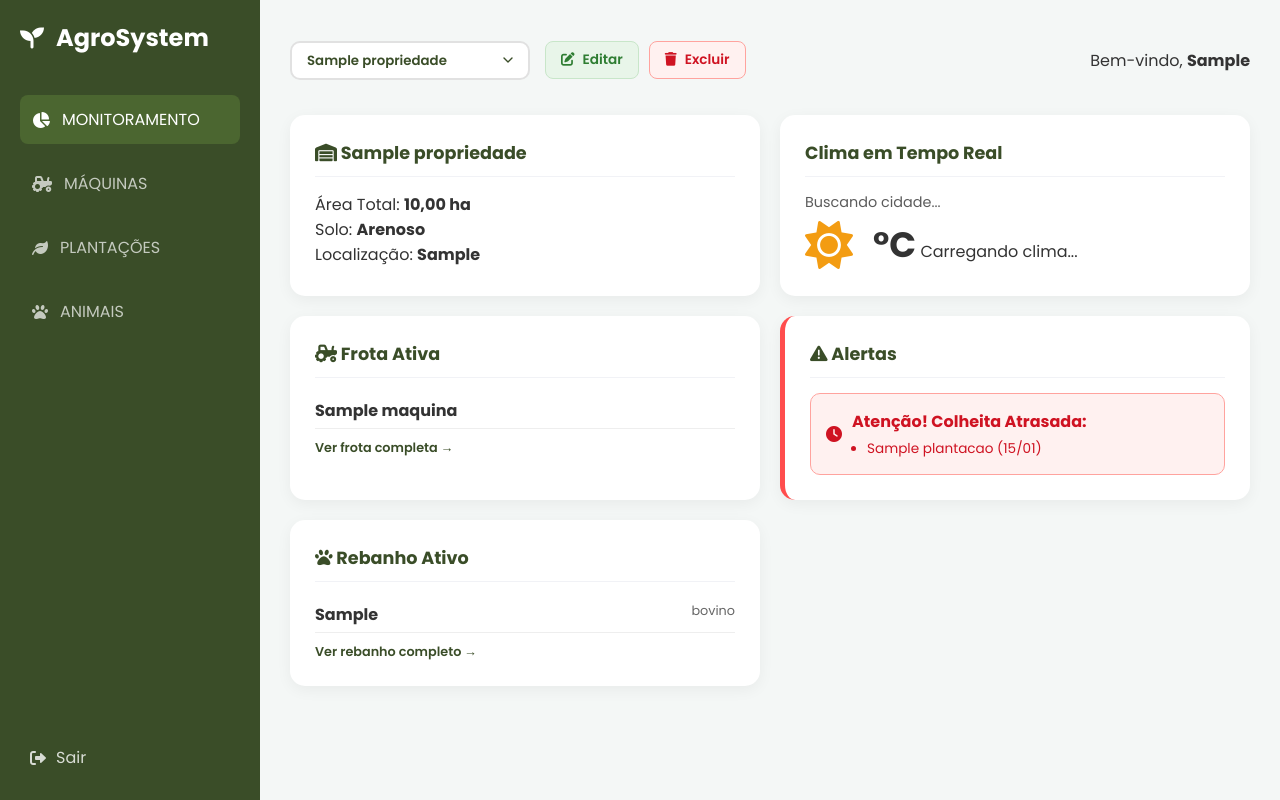
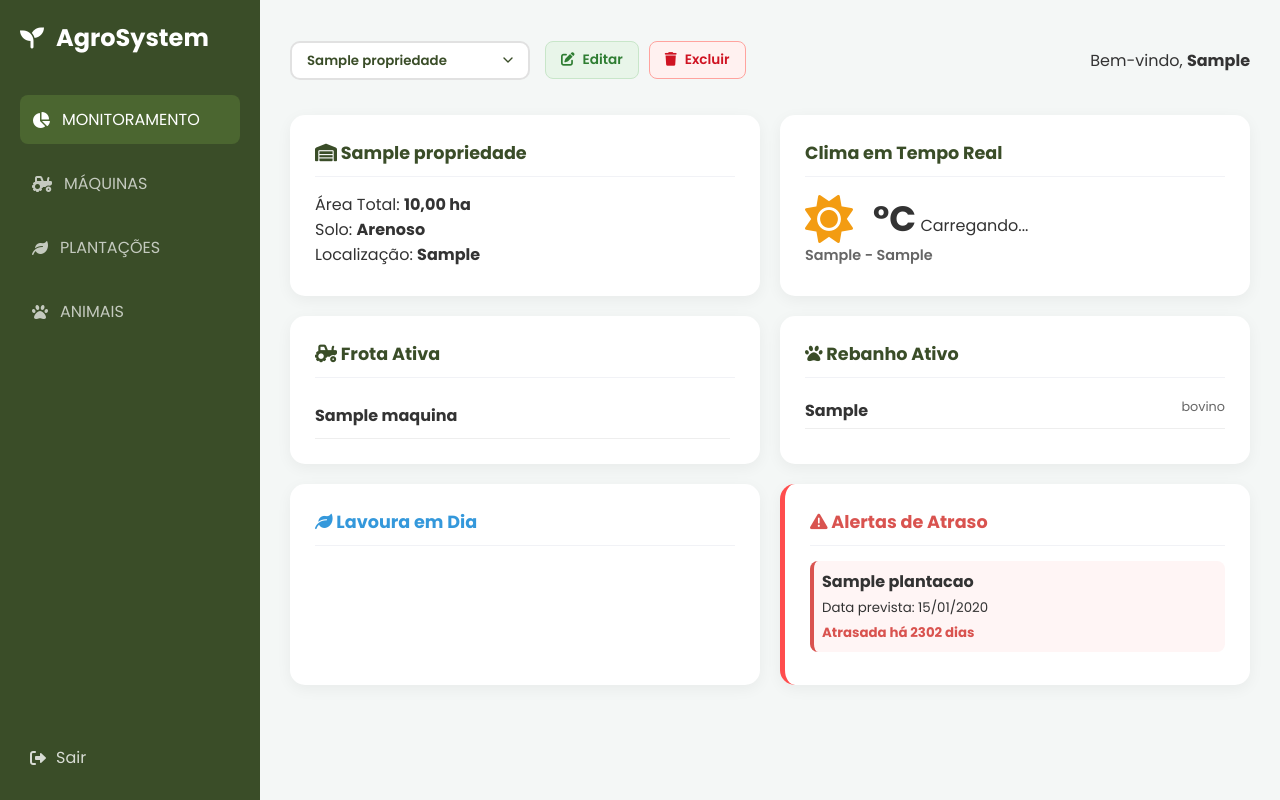
Before and after one commit to nicolasnevess/AgroSystem, a Django app: page /dashboard/ in a window 1280 px wide. Run offline with Django 5.2, Linux system fonts and the light colour scheme; a user stored in the database is signed in; tables that the repository leaves empty hold one stand-in row (values such as "Sample post").

Commit message:
Alertas e colheitas com contagem de dias

```diff
--- a/core/templates/config_propriedade.html
+++ b/core/templates/config_propriedade.html
@@ -45,7 +45,7 @@
                 <form method="POST" class="agro-form">
                     {% csrf_token %}
                     <div class="input-group">
-                        <label>Nome da Fazenda/Propriedade</label>
+                        <label>Nome da Fazenda / Propriedade</label>
                         <input type="text" name="nome_fazenda" placeholder="Ex: Fazenda Santa Maria" required>
                     </div>
 
--- a/core/templates/dashboard.html
+++ b/core/templates/dashboard.html
@@ -72,7 +72,7 @@
                                 <i class="fas fa-edit"></i> <span>Editar</span>
                             </a>
                             <a href="{% url 'deletar_propriedade' fazenda_ativa.id %}" class="btn-action delete" title="Excluir Propriedade"
-                               onclick="return confirm('ATENÇÃO: Excluir esta fazenda apagará permanentemente todos os animais, máquinas e plantações vinculados a ela. Confirmar?')">
+                               onclick="return confirm('Confirmar exclusão?')">
                                 <i class="fas fa-trash"></i> <span>Excluir</span>
                             </a>
                         </div>
@@ -88,13 +88,7 @@
                 <section class="welcome-banner" style="background: rgba(255, 255, 255, 0.9); border: 2px dashed #4b6630; padding: 60px 40px; text-align: center; border-radius: 20px; margin: 40px auto; max-width: 800px;">
                     <div class="welcome-text">
                         <h2 style="color: #4b6630; font-size: 2.5rem; margin-bottom: 15px;">🌱 Quase lá!</h2>
-                        <p style="color: #666; font-size: 1.2rem; margin-bottom: 30px;">
-                            Seja bem-vindo ao <strong>AgroSystem</strong>.<br>
-                            Para começar a monitorar sua produção, máquinas e rebanho, primeiro cadastre sua propriedade rural.
-                        </p>
-                        <a href="{% url 'config_propriedade' %}" class="btn-setup" style="background: #4b6630; color: white; padding: 15px 40px; border-radius: 30px; text-decoration: none; font-weight: bold; display: inline-block; transition: 0.3s;">
-                            Cadastrar Minha Fazenda
-                        </a>
+                        <a href="{% url 'config_propriedade' %}" class="btn-setup">Cadastrar Minha Fazenda</a>
                     </div>
                 </section>
             {% else %}
@@ -103,66 +97,43 @@
                         <h3><i class="fas fa-warehouse"></i> {{ fazenda_ativa.nome_fazenda }}</h3>
                         <p>Área Total: <strong>{{ fazenda_ativa.area_total }} ha</strong></p>
                         <p>Solo: <strong>{{ fazenda_ativa.get_tipo_solo_display }}</strong></p>
-                        <p>Localização: <strong>{{ fazenda_ativa.cidade|default:"Não informada" }}</strong></p>
+                        <p>Localização: <strong>{{ fazenda_ativa.cidade }}</strong></p>
                     </div>
 
-                    <div class="info-card" id="clima-wrapper"
-                        data-cidade="{{ fazenda_ativa.cidade }}"
-                        data-uf="{{ fazenda_ativa.uf }}">
-
+                    <div class="info-card" id="clima-wrapper" data-cidade="{{ fazenda_ativa.cidade }}" data-uf="{{ fazenda_ativa.uf }}">
                         <h3>Clima em Tempo Real</h3>
-                        <p class="city-name" style="font-size: 0.9rem; opacity: 0.8; margin-bottom: 5px;">Buscando cidade...</p>
 
                         <div class="weather-content">
                             <i id="weather-icon" class="fas fa-sun"></i>
                             <div>
                                 <span class="temp"> °C</span>
-                                <span class="desc">Carregando clima...</span>
+                                <span class="desc">Carregando...</span>
                             </div>
                         </div>
+
+                         <p class="city-name" style="font-size: 0.9rem; color: #666; margin-bottom: 5px; font-weight: 600;">
+                            {{ fazenda_ativa.cidade }} - {{ fazenda_ativa.uf }}
+                        </p>
                     </div>
 
                     <div class="info-card">
                         <h3><i class="fas fa-tractor"></i> Frota Ativa</h3>
+                        <div style="max-height: 200px; overflow-y: auto; padding-right: 5px;">
                             <ul style="list-style: none; padding: 0; margin: 0;">
-                            {% for m in maquinas|slice:":3" %}
-                            <li style="padding: 5px 0; border-bottom: 1px solid #eee;">
+                                {% for m in maquinas %}
+                                <li style="padding: 10px 0; border-bottom: 1px solid #eee;">
                                     <strong>{{ m.nome }}</strong>
                                 </li>
                                 {% empty %}
                                 <li>Nenhuma máquina ativa.</li>
                                 {% endfor %}
                             </ul>
-                        {% if maquinas %}
-                        <a href="{% url 'maquinas' %}" style="display: block; margin-top: 10px; font-size: 0.8rem; color: var(--primary-green); text-decoration: none; font-weight: 600;">Ver frota completa →</a>
-                        {% endif %}
                         </div>
-
-                    <div class="info-card alerts-box">
-                        <h3><i class="fas fa-exclamation-triangle"></i> Alertas</h3>
-                        {% if plantacoes_atrasadas %}
-                            <div class="alert-item high">
-                                <i class="fas fa-clock"></i>
-                                <div>
-                                    <p><strong>Atenção! Colheita Atrasada:</strong></p>
-                                    <ul style="margin-left: 15px; font-size: 0.85rem; margin-top: 5px;">
-                                        {% for p in plantacoes_atrasadas %}
-                                            <li>{{ p.nome_planta }} ({{ p.previsao_colheita|date:"d/m" }})</li>
-                                        {% endfor %}
-                                    </ul>
-                                </div>
-                            </div>
-                        {% else %}
-                            <div class="alert-item success">
-                                <i class="fas fa-check-circle"></i>
-                                <p>Tudo em dia na sua lavoura.</p>
-                            </div>
-                        {% endif %}
                     </div>
 
                     <div class="info-card">
                         <h3><i class="fas fa-paw"></i> Rebanho Ativo</h3>
-                        <ul style="list-style: none; padding: 0; margin: 0;">
+                        <ul style="list-style: none; padding: 0;">
                             {% for a in animais|slice:":3" %}
                             <li style="padding: 5px 0; border-bottom: 1px solid #eee; display: flex; justify-content: space-between;">
                                 <strong>{{ a.identificacao }}</strong>
@@ -172,9 +143,53 @@
                             <li>Nenhum animal cadastrado.</li>
                             {% endfor %}
                         </ul>
-                        {% if animais %}
-                        <a href="{% url 'animais' %}" style="display: block; margin-top: 10px; font-size: 0.8rem; color: var(--primary-green); text-decoration: none; font-weight: 600;">Ver rebanho completo →</a>
+                    </div>
+
+                    <div class="info-card">
+                        <h3 style="color: #3498db;"><i class="fas fa-leaf"></i> Lavoura em Dia</h3>
+                        <div style="max-height: 200px; overflow-y: auto;">
+                            {% for item in lista_colheita %}
+                                {% if item.dias >= 0 %}
+                                    <div style="padding: 8px; background: #f0f7ff; border-radius: 8px; margin-bottom: 8px; border-left: 4px solid #3498db;">
+                                        <strong style="display:block;">{{ item.nome }}</strong>
+                                        <small>Colheita em: {{ item.data|date:"d/m/Y" }}</small><br>
+                                        <small style="color: #3498db; font-weight:bold;">
+                                            {% if item.dias == 0 %} Colher hoje! {% else %} Faltam {{ item.dias }} dias {% endif %}
+                                        </small>
+                                    </div>
                                 {% endif %}
+                            {% empty %}
+                                <p style="font-size: 0.9rem; color: #666;">Sem plantações ativas.</p>
+                            {% endfor %}
+                        </div>
+                    </div>
+
+                    <div class="info-card alerts-box">
+                        <h3 style="color: #d9534f;"><i class="fas fa-exclamation-triangle"></i> Alertas de Atraso</h3>
+                        <div style="max-height: 200px; overflow-y: auto;">
+
+                            {% for item in lista_colheita %}
+                                {% if item.dias < 0 %}
+                                    <div style="padding: 8px; background: #fff5f5; border-radius: 8px; margin-bottom: 8px; border-left: 4px solid #d9534f;">
+                                        <strong style="display:block;">{{ item.nome }}</strong>
+                                        <small>Data prevista: {{ item.data|date:"d/m/Y" }}</small><br>
+                                        <small style="color: #d9534f; font-weight: bold;">Atrasada há {{ item.dias|stringformat:"i"|slice:"1:" }} dias</small>
+                                    </div>
+                                {% endif %}
+                            {% endfor %}
+
+                            {% if not plantacoes_atrasadas %}
+                                <script>
+                                    // Se não houver nenhum card vermelho dentro desta div, mostra a mensagem
+                                    document.addEventListener("DOMContentLoaded", function() {
+                                        const container = document.querySelector('.alerts-box div');
+                                        if (container && container.querySelectorAll('div').length === 0) {
+                                            container.innerHTML = '<p style="font-size: 0.9rem; color: #666; padding: 10px;"><i class="fas fa-check-circle" style="color: #27ae60;"></i> Tudo em dia na sua lavoura.</p>';
+                                        }
+                                    });
+                                </script>
+                            {% endif %}
+                        </div>
                     </div>
                 </div>
             {% endif %}
@@ -190,9 +205,6 @@
             }
         }
     </script>
-
     <script src="{% static 'js/clima.js' %}"></script>
-
 </body>
-
 </html>
--- a/core/templates/plantacoes.html
+++ b/core/templates/plantacoes.html
@@ -100,7 +100,7 @@
                                 </div>
                                 <div class="input-group">
                                     <br><label>Área (ha)</label>
-                                    <input type="number" name="area_plantada" step="0.1" required>
+                                    <input type="number" name="area_plantada" step="0.1" placeholder="Ex: 10 ha" required>
                                 </div>
                             </div>
                             <div class="row">
--- a/core/views.py
+++ b/core/views.py
@@ -55,16 +55,29 @@ def dashboard_view(request):
 
     if fazenda_ativa:
         request.session['fazenda_ativa_id'] = fazenda_ativa.id
-        # POO: Encapsulamento usando a property do Model
         plantacoes = fazenda_ativa.plantacoes.all()
-        alertas_atraso = [p for p in plantacoes if p.esta_atrasada]
+
+        # --- LÓGICA DE DIAS RESTANTES ---
+        hoje = timezone.now().date()
+        lista_colheita = []
+
+        for p in plantacoes:
+            # Só calcula para plantações que não foram finalizadas
+            if p.status != 'finalizado':
+                dias_restantes = (p.previsao_colheita - hoje).days
+                lista_colheita.append({
+                    'nome': p.nome_planta,
+                    'dias': dias_restantes,
+                    'data': p.previsao_colheita
+                })
 
         context.update({
             'maquinas': fazenda_ativa.maquinas.all(),
             'plantacoes': plantacoes,
-            'plantacoes_atrasadas': alertas_atraso,
+            'lista_colheita': lista_colheita, # Enviamos a nova lista com os cálculos
             'animais': fazenda_ativa.animais.all(),
         })
+
     return render(request, 'dashboard.html', context)
 
 # --- 3. PLANTAÇÕES ---
```
Lines whose indentation alone changed are shown as unchanged.
